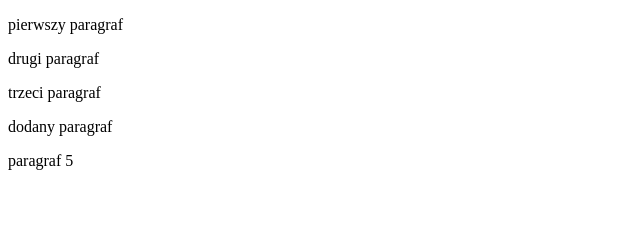
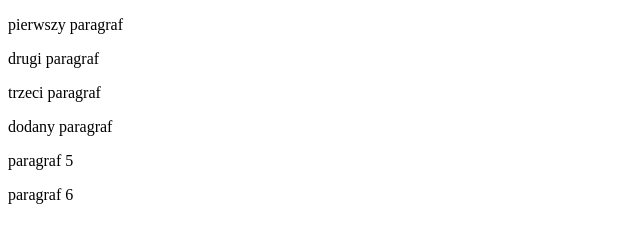
Before and after one commit to Rafal2707/rafal2707.github.io, a plain HTML site: page index.html in a window 1280 px wide. Shown: the full height of the page, 0-640 px from the left. Drawn offline with Linux system fonts and the light colour scheme.

Commit message:
dodano paragraf 6

```diff
--- a/index.html
+++ b/index.html
@@ -11,5 +11,6 @@
     <p>trzeci paragraf</p>
     <p>dodany paragraf</p>
     <p>paragraf 5</p>
+    <p>paragraf 6</p>
   </body>
 </html>
```
